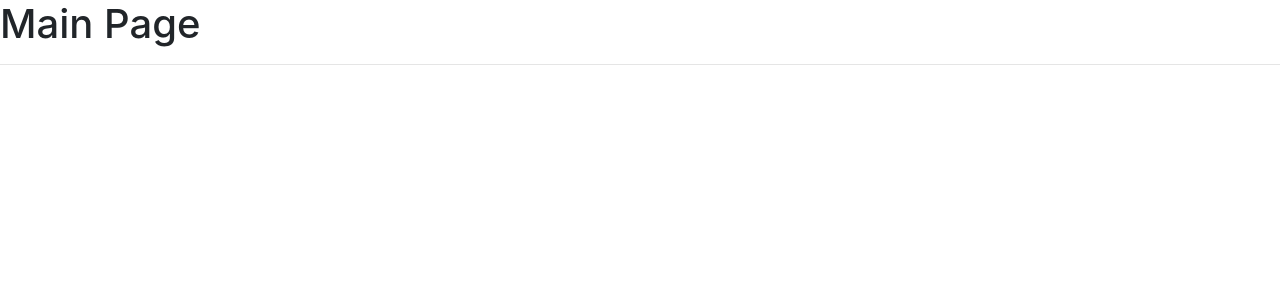
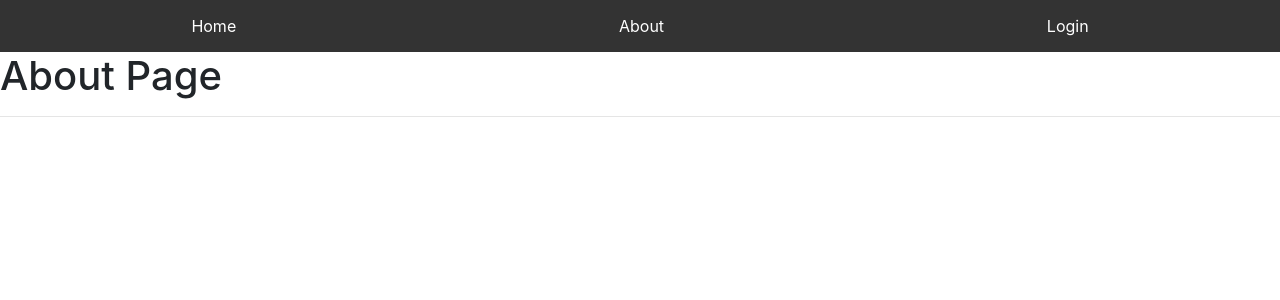
Before and after one commit to irvincnt/todoHooks, a React (Create React App) app: page /about in a window 1280 px wide. Shown: the top 300 px of the page. Built offline with nearby package versions, Linux system fonts and the light colour scheme.

Commit message:
router configuration basic

```diff
--- a/src/App.css
+++ b/src/App.css
@@ -16,3 +16,35 @@ p {
 .complite {
   text-decoration: line-through;
 }
+
+
+.nav ul {
+  width: 100%;
+  display: flex;
+  justify-content: space-around;
+  list-style-type: none;
+  margin: 0;
+  padding: 0;
+  overflow: hidden;
+  background-color: #333;
+}
+
+.nav li {
+  float: left;
+}
+
+.nav li a {
+  display: block;
+  color: white;
+  text-align: center;
+  padding: 14px 16px;
+  text-decoration: none;
+}
+
+.nav li a:hover:not(.active) {
+  background-color: #111;
+}
+
+.active {
+  background-color: #4CAF50;
+}
--- /dev/null
+++ b/src/AppRouter.js
@@ -0,0 +1,27 @@
+import React from 'react';
+import {
+  BrowserRouter as Router,
+  Switch,
+  Route
+} from "react-router-dom";
+import AboutPage from './AboutPage';
+import NavBar from './components/NavBar';
+import HomaPage from './HomePage';
+import LoginPage from './LoginPage';
+
+const AppRouter = () => {
+  return (
+    <Router>
+      <div>
+        <NavBar />
+        <Switch>
+          <Route exact path='/home' component={HomaPage}/>
+          <Route exact path='/login' component={LoginPage}/>
+          <Route exact path='/about' component={AboutPage}/>
+        </Switch>
+      </div>
+    </Router>
+  );
+}
+
+export default AppRouter;
--- a/src/MainApp.js
+++ b/src/MainApp.js
@@ -1,10 +1,10 @@
 import React from 'react';
+import AppRouter from './AppRouter';
 
 const MainApp = () => {
   return (
     <div>
-      <h1>Main Page</h1>
-      <hr />
+      <AppRouter />
     </div>
    );
 }
--- /dev/null
+++ b/src/components/NavBar.js
@@ -0,0 +1,23 @@
+import React from 'react';
+import { Link } from 'react-router-dom'
+import '../App.css'
+
+const NavBar = () => {
+  return (
+    <nav className='nav'>
+      <ul>
+        <li>
+          <Link to='/home'> Home </Link>
+        </li>
+        <li>
+          <Link to='/about'> About </Link>
+        </li>
+        <li>
+          <Link to='/login'> Login </Link>
+        </li>
+      </ul>
+    </nav>
+  );
+}
+
+export default NavBar;
```
Also changed, not shown: 1 other file (tests, documents, lock files or other folders).
